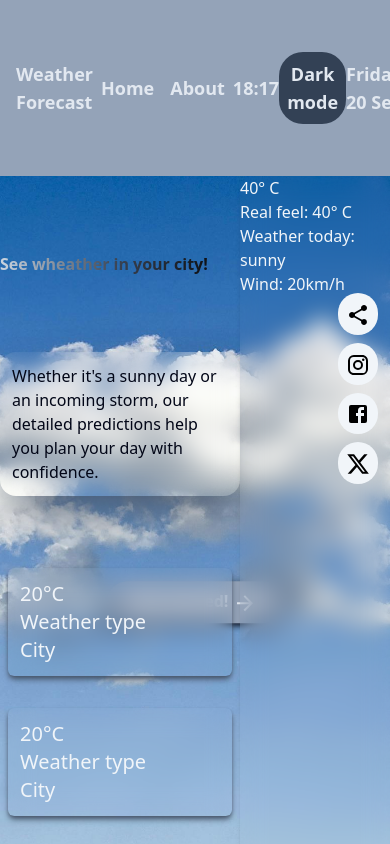
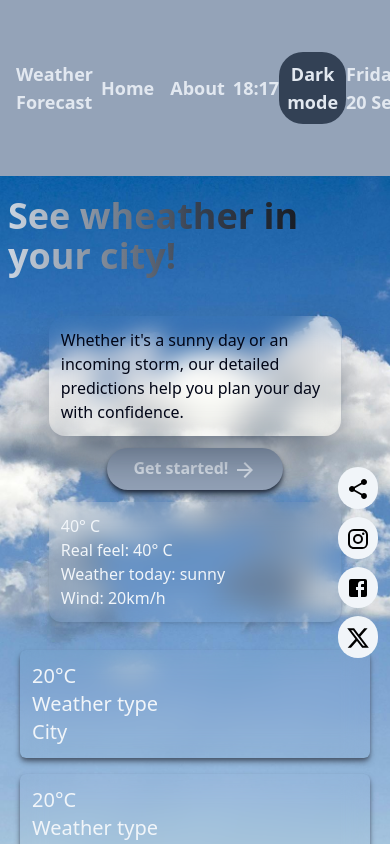
Before and after one commit to Alexandru2401/weather-react-app, a React (Create React App) app: page / in a window 390 px wide. Shown: the top 844 px of the page. Built offline with nearby package versions, Linux system fonts and the light colour scheme; no server answers.

Commit message:
make navbar responsive and working on header component

```diff
--- a/src/components/Header.jsx
+++ b/src/components/Header.jsx
@@ -8,27 +8,46 @@ import ShareIcon from "@mui/icons-material/Share";
 
 export default function Header() {
   const basicCardStyle =
-    "flex flex-col bg-transparent p-3 m-2 text-xl text-slate-100 rounded-md shadow-md shadow-slate-600 backdrop-blur-md";
+    "w-[350px] flex flex-col bg-transparent p-3 m-2 text-xl text-slate-100 rounded-md shadow-md shadow-slate-600 backdrop-blur-md";
 
   return (
-    <header className="relative h-auto sm:h-[50vh] md:h-[80vh] flex justify-around w-full bg-bgImg bg-no-repeat bg-top bg-cover rounded-b-3xl">
-      <section>
-        <h1 className="my-16 font-semibold  text-transparent bg-gradient-to-r from-slate-300 via-gray-700 to-black bg-clip-text py-3 md:text-4xl lg:text-5xl xl:text-7xl md:my-10">
+    <header className="relative min-h-[80vh] flex flex-col w-full justify-around bg-bgImg bg-no-repeat bg-top bg-cover rounded-b-3xl">
+      <div className="flex mx-auto">
+        <h1 className="m-2 lg:my-4 font-semibold  text-transparent bg-gradient-to-r from-slate-300 via-gray-700 to-black bg-clip-text py-3 text-4xl lg:text-5xl xl:text-7xl md:my-10">
           See wheather in your city!
         </h1>
-        <div className="w-60 my-12">
+      </div>
+      <section className="flex flex-col">
+        <div className="my-5 items-center gap-3 lg:my-2 flex flex-col lg:flex-row lg:justify-evenly">
+          <div className="w-3/4 lg:w-1/3">
             <p className="text-slate-950 md:text-lg xl:text-xl shadow-2xl shadow-slate-600 p-3 rounded-2xl backdrop-blur-md">
               Whether it's a sunny day or an incoming storm, our detailed
               predictions help you plan your day with confidence.
             </p>
-          <div className="absolute top-1/2 left-1/2 transform -translate-x-1/2 -translate-y-1/2">
+          </div>
+          <div>
             <Button className="bg-slate-400 w-44 shadow-md shadow-slate-800">
               <Link to="/about">
                 Get started! <ArrowForwardIcon />
               </Link>
             </Button>
           </div>
-          <div className="w-full grid grid-cols-1 sm:grid-cols-2 lg:grid-cols-3 gap-4 my-16">
+          <div className="w-3/4 lg:w-1/3 backdrop-blur-md shadow-md rounded-xl p-3">
+            <p className="sm:mb-1 md:mb-5 md:text-4xl lg:text-8xl text-slate-100">
+              40&deg; C
+            </p>
+            <p className="sm:mb-1 md:mb-5 md:text-lg xl:text-2xl text-slate-100">
+              Real feel: 40&deg; C
+            </p>
+            <p className="sm:mb-1 md:mb-5 md:text-lg xl:text-2xl text-slate-100">
+              Weather today: sunny
+            </p>
+            <p className="sm:mb-1 md:mb-5 md:text-lg xl:text-2xl text-slate-100">
+              Wind: <span>20km/h</span>
+            </p>
+          </div>
+        </div>
+        <section className="flex items-center flex-col lg:flex-row lg:justify-evenly">
           <div className={basicCardStyle}>
             <p>
               20&deg;<span>C</span>
@@ -50,25 +69,9 @@ export default function Header() {
             <p>Weather type</p>
             <p>City</p>
           </div>
-          </div>
-        </div>
         </section>
-      <section className="min-h-11 sm:min-h-24 sm:p-1 md:h-52 md:p-3 lg:h-72 lg:p-4 sm:my-2 md:my-36 lg:my-44 lg:mx-10 backdrop-blur-md shadow-md rounded-xl">
-        <div>
-          <p className="sm:mb-1 md:mb-5 md:text-4xl lg:text-8xl text-slate-100">40&deg; C</p>
-          <p className="sm:mb-1 md:mb-5 md:text-lg xl:text-2xl text-slate-100">
-            Real feel: 40&deg; C
-          </p>
-          <p className="sm:mb-1 md:mb-5 md:text-lg xl:text-2xl text-slate-100">
-            Weather today: sunny
-          </p>
-          <p className="sm:mb-1 md:mb-5 md:text-lg xl:text-2xl text-slate-100">
-            Wind: <span>20km/h</span>
-          </p>
-        </div>
       </section>
-
-      <div className="flex flex-col gap-2 sm:gap-1 my-3 fixed top-1/3 right-3">
+      <div className="flex flex-col gap-2 sm:gap-1 my-3 top-1/3 right-3 absolute">
         <span className="bg-slate-100 rounded-full p-2">
           <ShareIcon />
         </span>
--- a/src/components/Navbar.jsx
+++ b/src/components/Navbar.jsx
@@ -4,13 +4,46 @@ import {
   formattedMinutes,
   day,
   currentMonths,
-  monthDay
+  monthDay,
 } from "../utils/currentDate";
 import Button from "./UI/Button";
+import MenuIcon from "@mui/icons-material/Menu";
+import CloseIcon from "@mui/icons-material/Close";
+import { useEffect, useState } from "react";
 
 export default function Navbar() {
+  const [showMenu, setShowMenu] = useState(false);
+  const [isVisible, setIsVisible] = useState(true);
+
+  useEffect(() => {
+    function handleResize() {
+      if (window.innerWidth <= 800) {
+        setIsVisible(false);
+      } else {
+        setIsVisible(true);
+        setShowMenu(false); // Ascunde meniul când ecranul devine mai mare
+      }
+    }
+    window.addEventListener("resize", handleResize);
+
+    return () => {
+      window.removeEventListener("resize", handleResize);
+    };
+  }, []);
+
+  function handleShowMenu() {
+    setShowMenu(true);
+  }
+
+  function handleCloseMenu() {
+    setShowMenu(false);
+  }
+
   return (
-    <nav className="flex items-center justify-around bg-slate-400 text-slate-200 p-4 sticky top-0 z-10 font-semibold text-lg">
+    <nav className="bg-slate-400 text-slate-200 p-4 sticky top-0 z-10 font-semibold text-lg">
+      {isVisible ? (
+        <>
+          <div className="flex items-center justify-around">
             <div>Weather Forecast</div>
             <ul className="flex items-center justify-center">
               <li className="p-1 m-1">
@@ -28,13 +61,56 @@ export default function Navbar() {
               {day}, {monthDay} {currentMonths}
             </div>
             <ul>
-        <Link className="m-2">
+              <Link to="/signin" className="m-2">
                 <Button className="bg-slate-900">Sign in</Button>
               </Link>
-        <Link>
+              <Link to="/signin">
                 <Button className="bg-slate-300">Sign in</Button>
               </Link>
             </ul>
+          </div>
+        </>
+      ) : (
+        <div>
+          <button onClick={handleShowMenu}>
+            <MenuIcon />
+          </button>
+          <div
+            className={`fixed top-0 left-0 h-full w-64 bg-slate-400 p-4 transform transition-transform duration-300 ${
+              showMenu ? "translate-x-0" : "-translate-x-full"
+            }`}
+          >
+            <button onClick={handleCloseMenu} className="mb-4">
+              <CloseIcon />
+            </button>
+            <ul className="flex flex-col space-y-4">
+              <li>
+                <Link to="/" onClick={handleCloseMenu}>
+                  Home
+                </Link>
+              </li>
+              <li>
+                <Link to="/about" onClick={handleCloseMenu}>
+                  About
+                </Link>
+              </li>
+              <li>
+                <Button className="bg-slate-700">Dark mode</Button>
+              </li>
+              <li>
+                <Link to="/signin">
+                  <Button className="bg-slate-900">Sign in</Button>
+                </Link>
+              </li>
+              <li>
+                <Link to="/signin">
+                  <Button className="bg-slate-300">Sign in</Button>
+                </Link>
+              </li>
+            </ul>
+          </div>
+        </div>
+      )}
     </nav>
   );
 }
```
Lines whose indentation alone changed are shown as unchanged.
